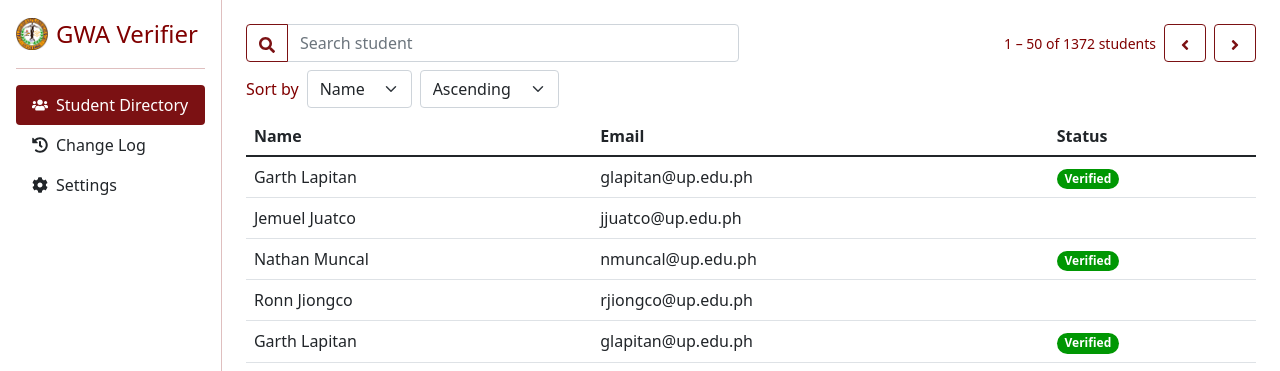
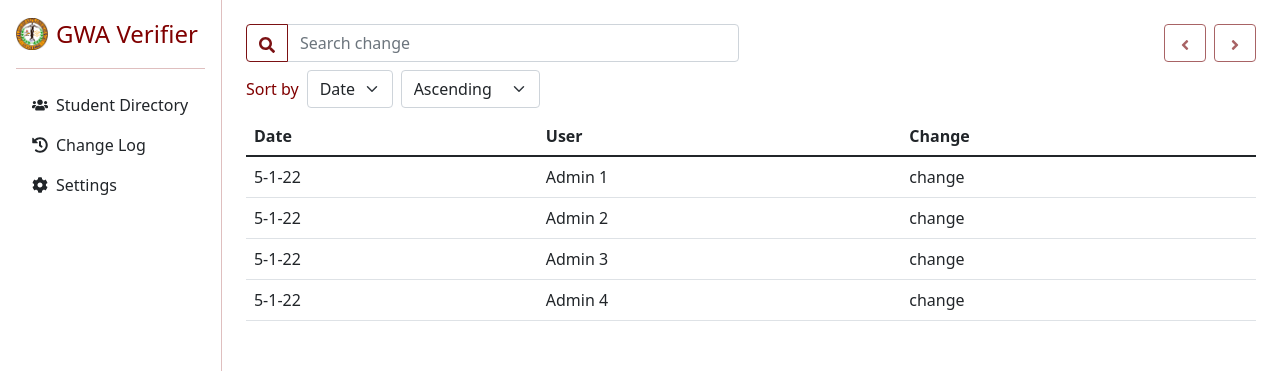
Before and after one commit to MicDalangin51/CMSC128_c4l, a React (Vite) app in the folder frontend/: page /change-log in a window 1280 px wide. Shown: the top 371 px of the page. Built offline with nearby package versions, Linux system fonts and the light colour scheme.

Commit message:
used react-router-dom and added changelog page

```diff
--- a/frontend/package.json
+++ b/frontend/package.json
@@ -13,6 +13,7 @@
     "react-bootstrap": "^2.2.3",
     "react-dom": "^17.0.2",
     "react-icons": "^4.3.1",
+    "react-router-dom": "^6.3.0",
     "sass": "^1.51.0"
   },
   "devDependencies": {
--- a/frontend/src/App.jsx
+++ b/frontend/src/App.jsx
@@ -1,9 +1,19 @@
 import { StudentDirectory } from "/src/pages";
+import { Changelog } from "/src/pages";
+import {BrowserRouter as Router,Route,Routes} from 'react-router-dom';
 
 const App = () => {
   return (
     <>
-      <StudentDirectory></StudentDirectory>
+    <Router>
+    <div className="content">
+          <Routes>
+            <Route path="/" element={<StudentDirectory/>}></Route>
+            <Route path="/change-log" element={<Changelog/>}></Route>
+          </Routes>
+    </div>
+
+    </Router>
     </>
   );
 };
--- a/frontend/src/components/SideBar.jsx
+++ b/frontend/src/components/SideBar.jsx
@@ -1,10 +1,11 @@
 import { Dropdown, Image, Nav, Stack } from "react-bootstrap";
 import { FaCog, FaHistory, FaUsers } from "react-icons/fa";
-
 import casLogo from "/src/images/cas-logo.png";
+import React, { useState, useEffect } from "react";
 
 const SideBar = () => {
   const username = "Abbott Young";
+
 
   const navItems = [
     {
@@ -24,6 +25,7 @@ const SideBar = () => {
     },
   ];
 
+
   return (
     <Stack className="flex-grow-0 p-3 vh-100 sticky-top">
       <Stack direction="horizontal" gap="2" className="align-items-center">
@@ -31,9 +33,9 @@ const SideBar = () => {
         <span className="fs-4">GWA Verifier</span>
       </Stack>
       <hr />
-      <Nav variant="pills" className="flex-column mb-auto" activeKey="/">
+      <Nav variant="pills" className="flex-column mb-auto">
         {navItems.map(({ icon: Icon, label, href }, index) => (
-          <Nav.Item key={index}>
+          <Nav.Item key={index} >
             <Nav.Link className="link-dark" href={href}>
               <Stack direction="horizontal" gap="2" className="align-items-center">
                 <Icon />
--- /dev/null
+++ b/frontend/src/pages/Changelog.jsx
@@ -0,0 +1,98 @@
+import { useState } from "react";
+import { Badge, Button, Col, Form, FormControl, InputGroup, Row, Stack, Table } from "react-bootstrap";
+import { FaAngleLeft, FaAngleRight, FaSearch } from "react-icons/fa";
+
+import { DashboardLayout } from "/src/components";
+
+const Changelog = () => {
+  // Temporary variables
+  let changes = [
+    {
+      date: "5-1-22",
+      user: "Admin 1",
+      change: "change",
+    },
+    {
+      date: "5-1-22",
+      user: "Admin 2",
+      change: "change",
+    },
+    {
+      date: "5-1-22",
+      user: "Admin 3",
+      change: "change",
+    },
+    {
+      date: "5-1-22",
+      user: "Admin 4",
+      change: "change",
+    },
+  ];
+
+
+  return (
+    <DashboardLayout fixedContent>
+      <Stack className="h-100">
+        <Row className="mb-2">
+          <Col className="d-flex align-items-center">
+            <InputGroup>
+              <Button variant="outline-primary">
+                <FaSearch />
+              </Button>
+              <FormControl placeholder="Search change" />
+            </InputGroup>
+          </Col>
+          <Col>
+            <Stack direction="horizontal" gap="2" className="justify-content-end align-items-center">
+              <small>
+              </small>
+              <Button variant="outline-primary" disabled>
+                <FaAngleLeft />
+              </Button>
+              <Button variant="outline-primary" disabled>
+                <FaAngleRight />
+              </Button>
+            </Stack>
+          </Col>
+        </Row>
+        <Stack direction="horizontal" gap="2" className="mb-2">
+          <span>Sort by</span>
+          <Form.Select className="w-auto">
+            <option value="date">Date</option>
+            <option value="user">User</option>
+          </Form.Select>
+          <Form.Select className="w-auto">
+            <option value="asc">Ascending</option>
+            <option value="desc">Descending</option>
+          </Form.Select>
+        </Stack>
+        <div className="flex-fill overflow-auto">
+          <Table hover className="table-fixed-head">
+            <thead className="sticky-top">
+              <tr>
+                <th>Date</th>
+                <th>User</th>
+                <th>Change</th>
+              </tr>
+            </thead>
+            <tbody>
+              {changes.map(({ date, user, change }, index) => {
+                return (
+                  <tr key={index}>
+                    <td>{date}</td>
+                    <td>{user}</td>
+                    <td>
+                     {change}
+                    </td>
+                  </tr>
+                );
+              })}
+            </tbody>
+          </Table>
+        </div>
+      </Stack>
+    </DashboardLayout>
+  );
+};
+
+export default Changelog;
--- a/frontend/src/pages/index.js
+++ b/frontend/src/pages/index.js
@@ -1,2 +1,3 @@
 export { default as Login } from "./Login";
 export { default as StudentDirectory } from "./StudentDirectory";
+export { default as Changelog } from "./Changelog";
```
Also changed, not shown: 1 other file (tests, documents, lock files or other folders).
